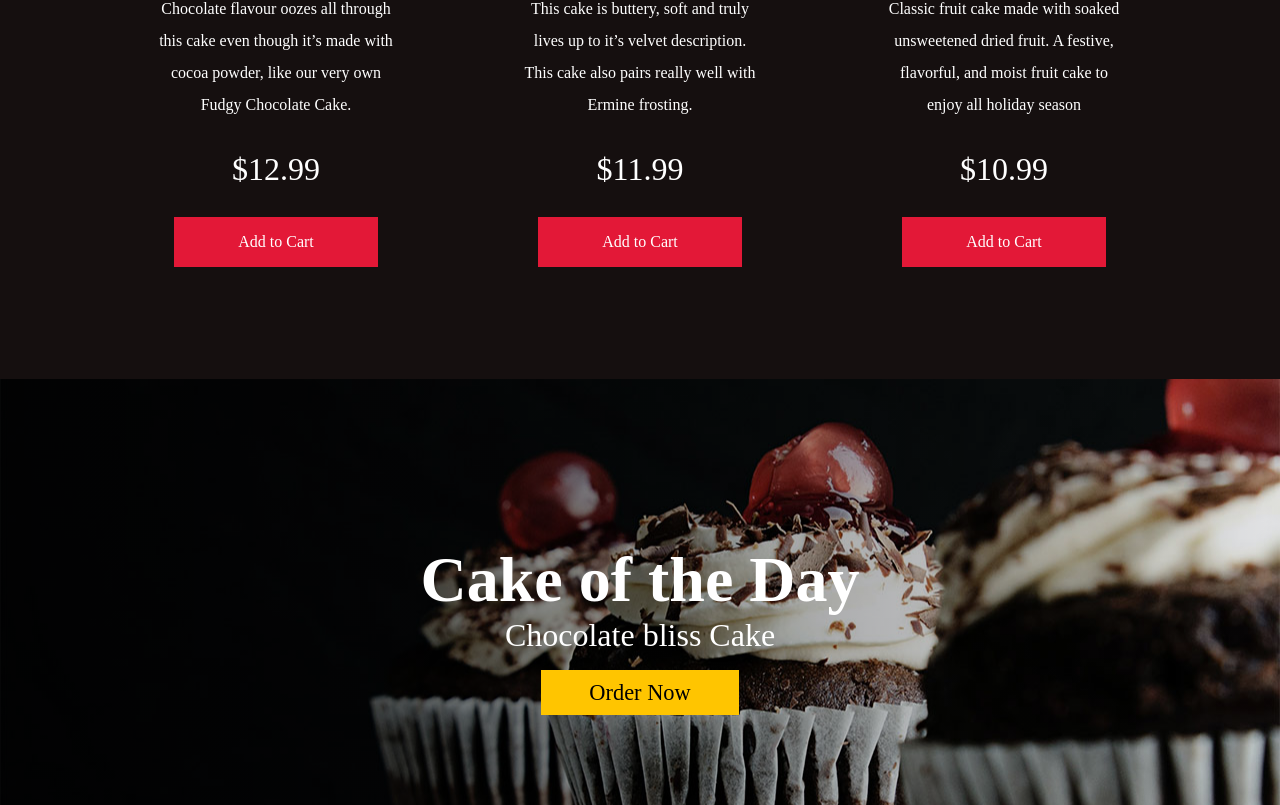
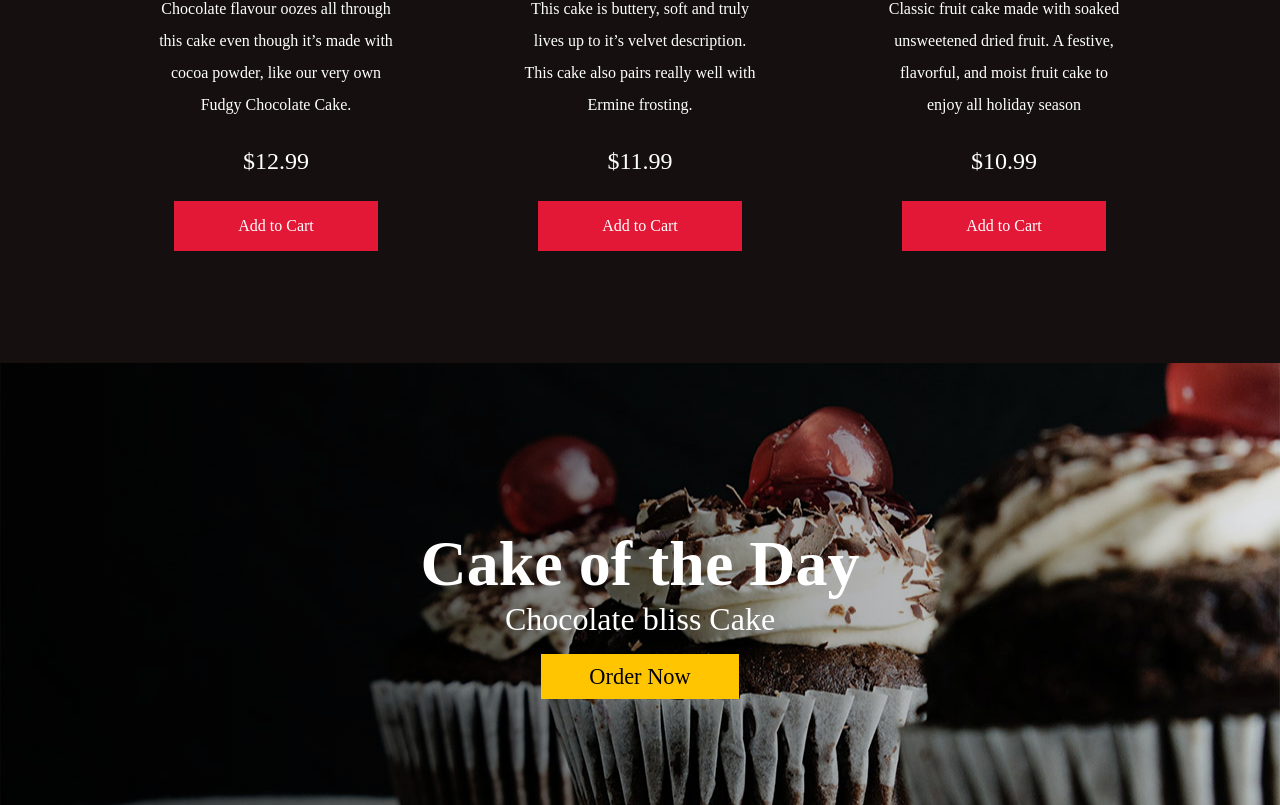
Before and after one commit to Arnold-Omagbemi/piece-of-cake-app, a React (Create React App) app: page / in a window 1280 px wide. Shown: the part 1395-2200 px from the top of the page. Built offline with nearby package versions, Linux system fonts and the light colour scheme; a web font is replaced by a local one.

Commit message:
more changes

```diff
--- a/src/components/Products/ProductsElements.js
+++ b/src/components/Products/ProductsElements.js
@@ -29,13 +29,13 @@ export const ProductImg = styled.img`
 `
 
 export const ProductsHeading = styled.h1`
- font-size: clamp(2rem, 2.5w, 3rem);
+ font-size: clamp(1.5rem, 2.5w, 2.5rem);
  text-align: center;
  margin-bottom: 5rem;
 `
 
 export const ProductTitle = styled.h2`
- font-weight: 400;
+ font-weight: 300;
  font-size: 1.5rem;
 `
 
@@ -54,7 +54,7 @@ export const ProductDesc = styled.p`
 
 export const ProductPrice = styled.p`
  margin-bottom: 1rem;
- font-size: 2rem;
+ font-size: 1.5rem;
 `
 
 export const ProductButton = styled.button`
```
Also changed, not shown: src/setupTests.js (deleted, +0 -5 lines).
